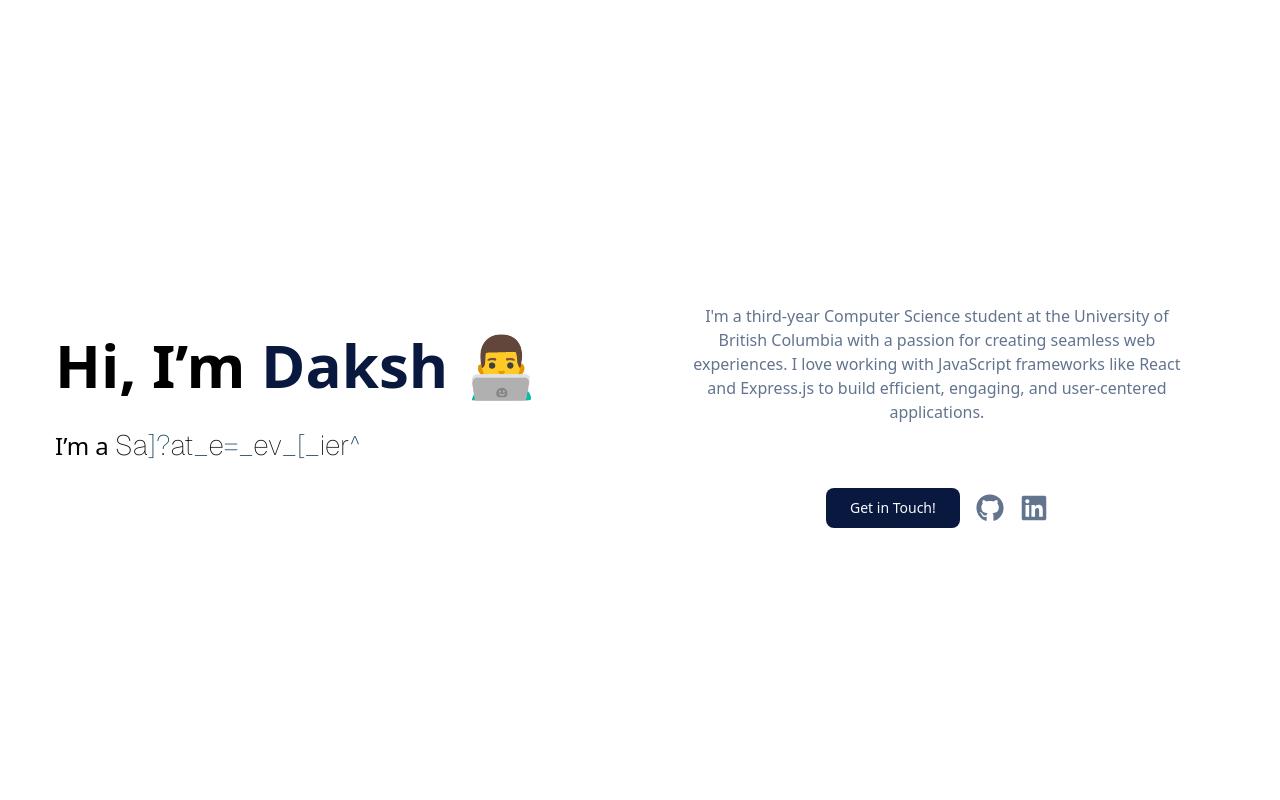
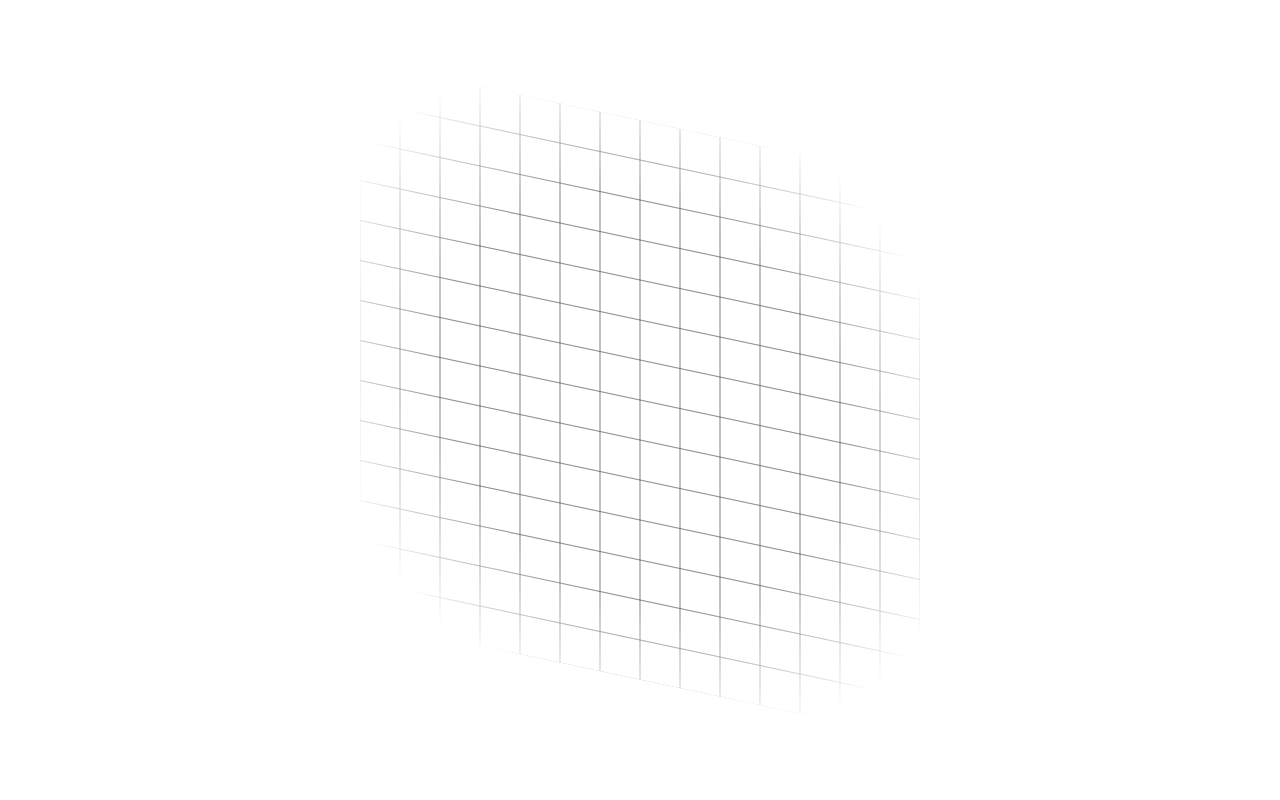
Before and after one commit to dakshshahani/portfolio, a Next.js app: page / in a window 1280 px wide. Shown: the top 800 px of the page. Built offline with nearby package versions, Linux system fonts and the light colour scheme.

Commit message:
testing grid

```diff
--- a/src/app/page.tsx
+++ b/src/app/page.tsx
@@ -2,6 +2,7 @@
 
 import { Navbar } from "@/app/sections/navbar";
 import { Hero } from "@/app/sections/hero";
+import { InteractiveGridPatternDemo } from "@/app/sections/animated-hero";
 import { Projects } from "@/app/sections/projects";
 import { Experience } from "@/app/sections/experience";
 import { Contact } from "@/app/sections/contact";
@@ -21,6 +22,7 @@ export default function HomePage() {
       <div className="relative z-10 flex flex-col">
         <Navbar />
         <main className="flex-1">
+          <InteractiveGridPatternDemo />
           <Hero />
           <About />
           <Projects />
--- /dev/null
+++ b/src/app/sections/animated-hero.tsx
@@ -0,0 +1,22 @@
+"use client"
+
+import { cn } from "@/lib/utils"
+import { InteractiveGridPattern } from "@/components/ui/interactive-grid-pattern"
+
+export function InteractiveGridPatternDemo() {
+  return (
+    <section className="bg-background relative flex min-h-screen w-full items-center justify-center overflow-hidden">
+      <div className="relative h-[70vmin] w-[70vmin]">
+        <InteractiveGridPattern
+          className={cn(
+            "border-0",
+            "absolute inset-0 h-full w-full",
+            "[mask-image:radial-gradient(60%_60%_at_50%_50%,black_60%,transparent_100%)]",
+            "skew-y-12 opacity-70"
+          )}
+          squaresClassName="stroke-foreground/40"
+        />
+      </div>
+    </section>
+  )
+}
```
